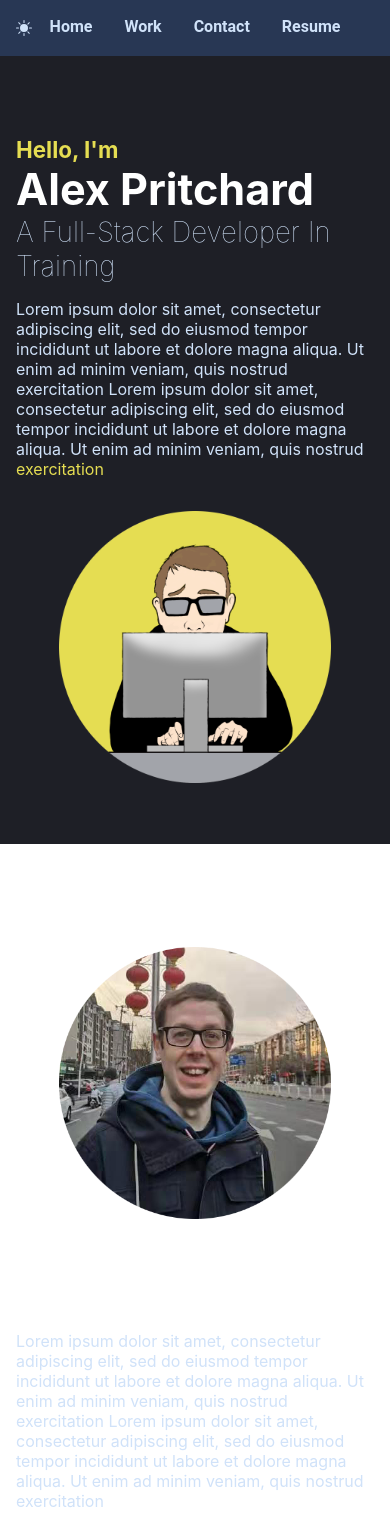
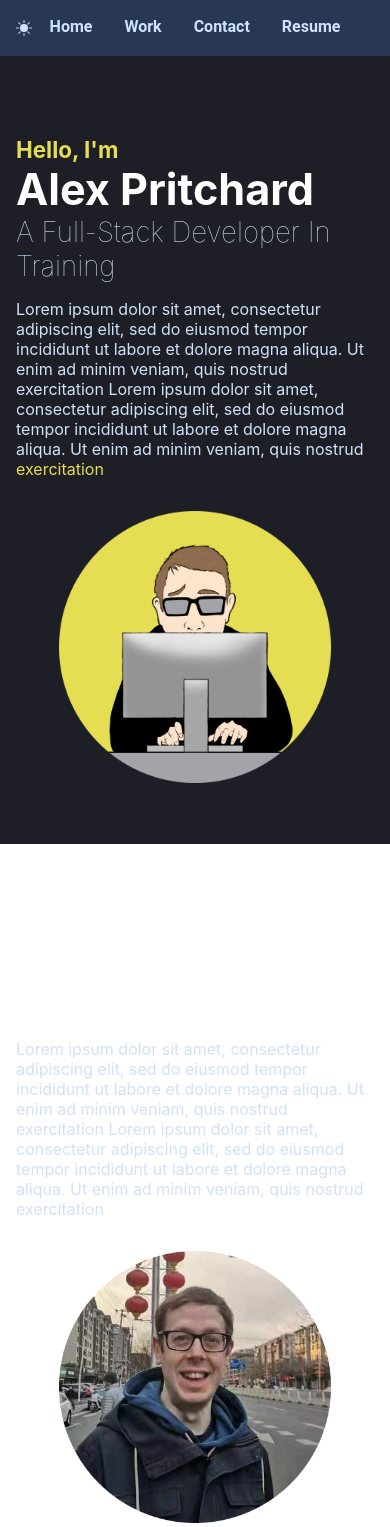
Before and after one commit to alexbeet81/portfolio, a React (Create React App) app: page / in a window 390 px wide. Built offline with nearby package versions, Linux system fonts and the light colour scheme.

Commit message:
edited margins in hero

```diff
--- a/src/Components/About.module.css
+++ b/src/Components/About.module.css
@@ -36,17 +36,15 @@
 
 @media (max-width: 1080px) {
   .aboutSection {
-    grid-template-columns: 1fr;
+    display: flex;
+    flex-direction: column-reverse;
   }
   .image {
-    justify-self: center;
+    align-self: center;
   }
 }
 
 @media (max-width: 720px) {
-  .about {
-    grid-template-columns: 1fr;
-  }
   .aboutSection img {
     height: 17rem;
   }
--- a/src/Components/Hero.module.css
+++ b/src/Components/Hero.module.css
@@ -1,10 +1,9 @@
 .heroSection {
-  margin: 0 auto;
+  margin: 15rem auto 25rem auto;
   max-width: 62.5rem;
   display: grid;
   grid-gap: 1rem;
   grid-template-columns: 2fr 1fr;
-  margin-top: 10rem;
 }
 
 .heroSection a {
@@ -104,6 +103,6 @@
     height: 17rem;
   }
   .heroSection {
-    margin-top: 5rem;
+    margin: 5rem auto 5rem auto;
   }
 }
```
